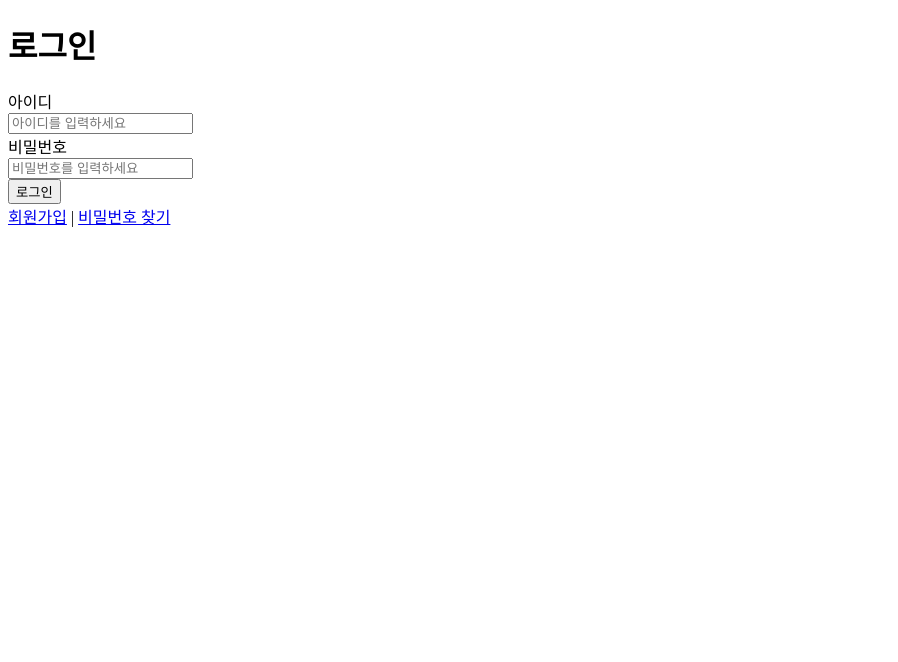
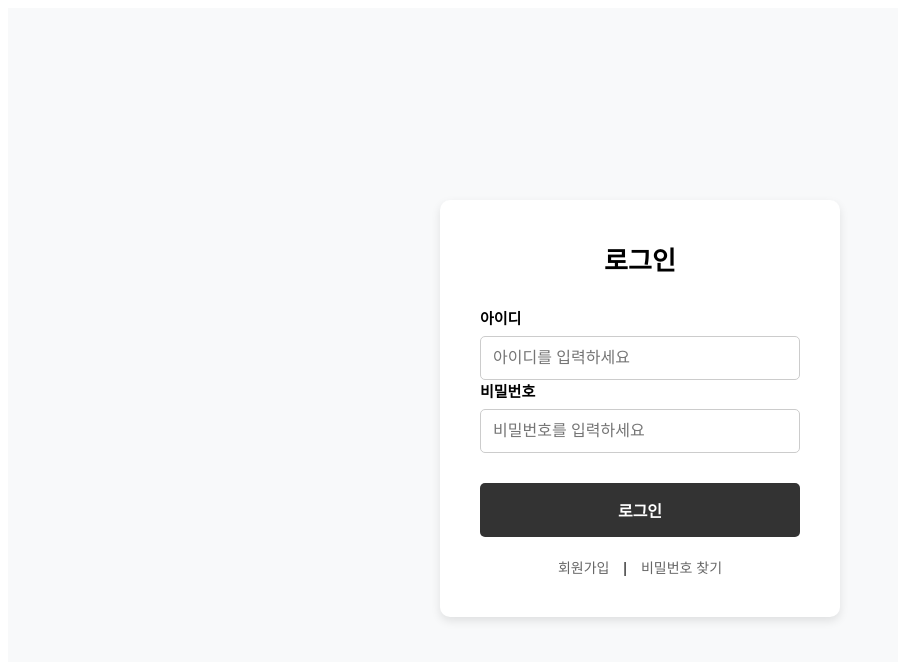
Before and after one commit to goldenpage/eum, a React (Vite) app: page / in a window 1280 px wide. Shown: the top 662 px of the page, without its empty margins (0-898 px from the left). Built offline with nearby package versions, Linux system fonts and the light colour scheme.

Commit message:
refact: loginPage.css 생성 및 적용

```diff
--- /dev/null
+++ b/src/pages/LoginPage.css
@@ -0,0 +1,111 @@
+.login-wrap {
+  min-height: 100vh;
+  display: flex;
+  justify-content: center;
+  align-items: center;
+  padding: 20px;
+  background-color: #f8f9fa;
+  font-family: "Malgun Gothic", dotum, sans-serif;
+  box-sizing: border-box;
+}
+
+.login-box {
+  width: 100%;
+  max-width: 400px;
+  background-color: #ffffff;
+  padding: 40px;
+  border-radius: 10px;
+  box-shadow: 0 4px 10px rgba(0, 0, 0, 0.1);
+  box-sizing: border-box;
+}
+
+.main-title {
+  text-align: center;
+  margin: 0 0 30px;
+  font-size: 26px;
+}
+
+.form-group {
+  margin-bottom: 20px;
+}
+
+.section-title {
+  font-weight: bold;
+  margin-bottom: 8px;
+  font-size: 15px;
+}
+
+.login-box input {
+  width: 100%;
+  padding: 12px;
+  border: 1px solid #cccccc;
+  border-radius: 5px;
+  box-sizing: border-box;
+  font-size: 16px;
+}
+
+.submitbutton {
+  width: 100%;
+  padding: 15px;
+  margin-top: 10px;
+  background-color: #333333;
+  color: #ffffff;
+  border: none;
+  border-radius: 5px;
+  font-size: 16px;
+  font-weight: bold;
+  cursor: pointer;
+  transition: background-color 0.3s;
+}
+
+.submitbutton:hover {
+  background-color: #000000;
+}
+
+.auth-links {
+  text-align: center;
+  margin-top: 20px;
+  font-size: 14px;
+}
+
+.auth-links a {
+  color: #666666;
+  text-decoration: none;
+  margin: 0 10px;
+  cursor: pointer;
+}
+
+.auth-links a:hover {
+  color: #333333;
+  text-decoration: underline;
+  font-weight: bold;
+}
+
+.login-error {
+  margin-top: 16px;
+  color: #d33;
+  font-size: 14px;
+  text-align: center;
+}
+
+@media (max-width: 480px) {
+  .login-wrap {
+    padding: 12px;
+    align-items: flex-start;
+  }
+
+  .login-box {
+    padding: 24px 20px;
+    box-shadow: none;
+    margin-top: 40px;
+  }
+
+  .main-title {
+    font-size: 22px;
+    margin-bottom: 24px;
+  }
+
+  .submitbutton {
+    padding: 14px;
+  }
+}
```
Also changed, not shown: src/pages/LoginPage.tsx (+5 -6 lines).
